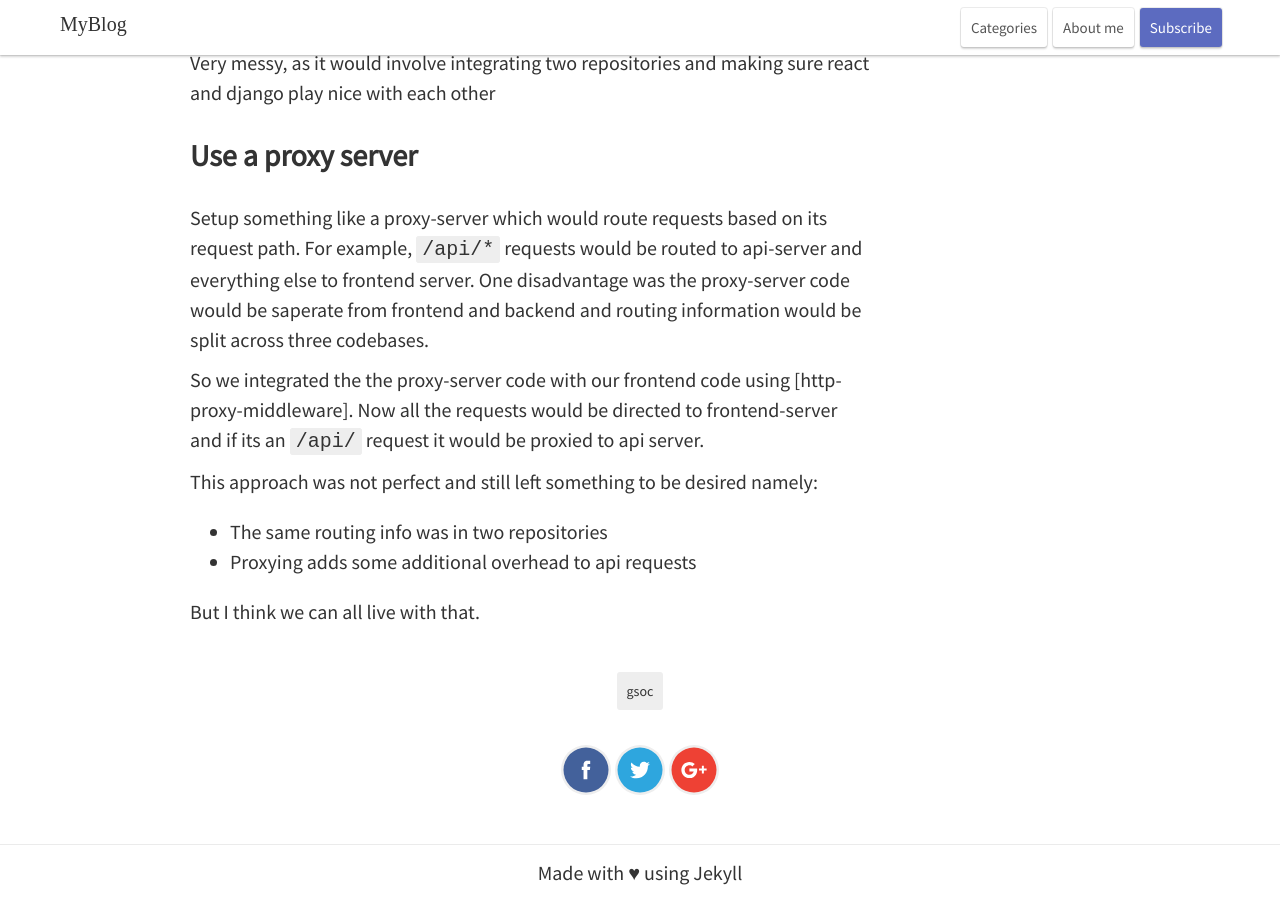
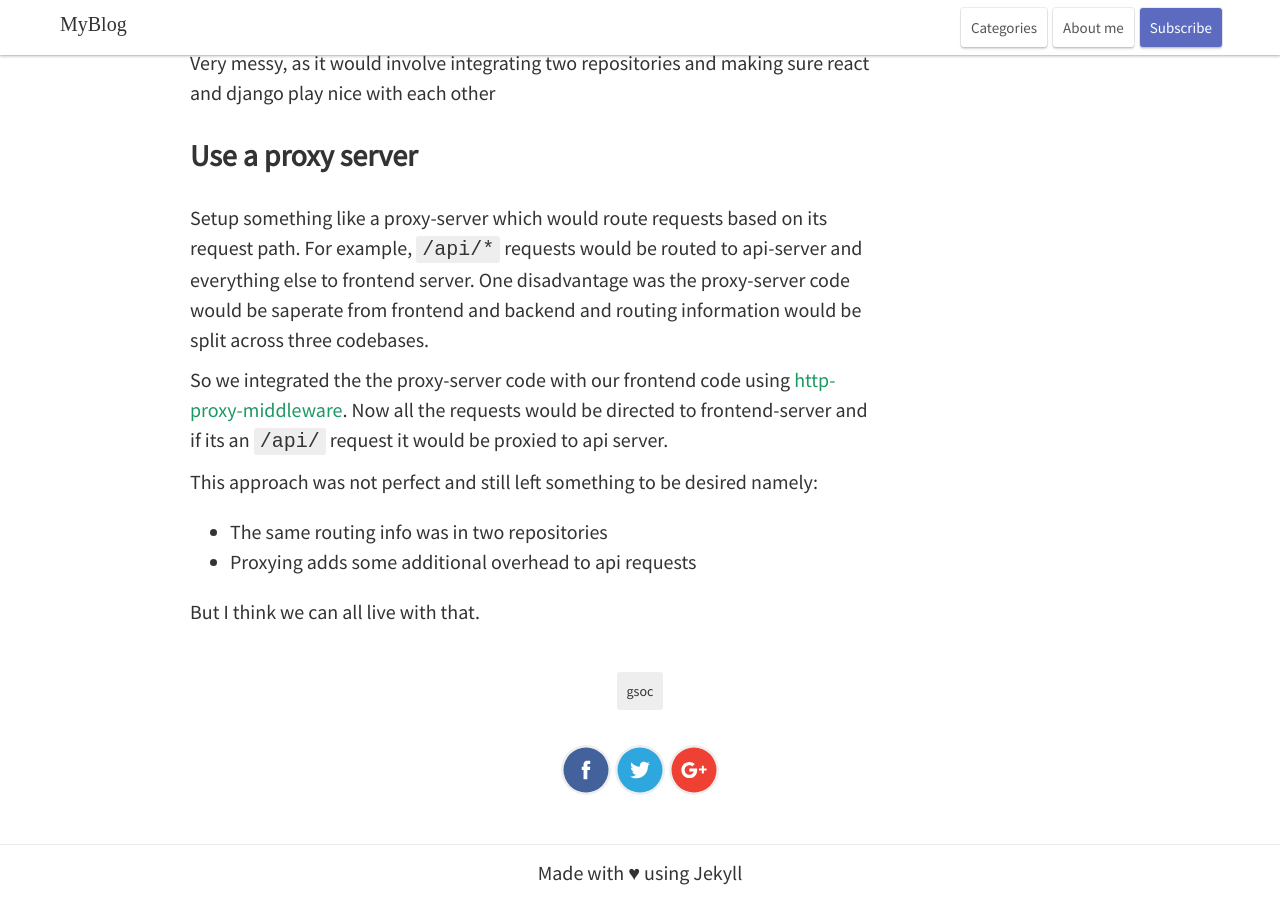
Before and after one commit to arush0311/blog, a Jekyll site: the page built from _posts/2017-06-21-same-origin-on-saperated-frontend-and-backend.markdown, in a window 1280 px wide and 900 px high, scrolled down 1350 px. Built offline with Jekyll 4.4.1, drawn with Linux system fonts in a browser that asks for light colours; some web fonts are replaced; part of the change alters nothing that is shown.

```diff
--- a/_posts/2017-06-21-same-origin-on-saperated-frontend-and-backend.markdown
+++ b/_posts/2017-06-21-same-origin-on-saperated-frontend-and-backend.markdown
@@ -35,7 +35,7 @@ Use a proxy server
 ------------------
 Setup something like a proxy-server which would route requests based on its request path. For example, `/api/*` requests would be routed to api-server and everything else to frontend server. One disadvantage was the proxy-server code would be saperate from frontend and backend and routing information would be split across three codebases.
 
-So we integrated the the proxy-server code with our frontend code using [http-proxy-middleware]. Now all the requests would be directed to frontend-server and if its an `/api/` request it would be proxied to api server.
+So we integrated the the proxy-server code with our frontend code using [http-proxy-middleware](https://www.npmjs.com/package/http-proxy-middleware). Now all the requests would be directed to frontend-server and if its an `/api/` request it would be proxied to api server.
 
 This approach was not perfect and still left something to be desired namely:
 
```
